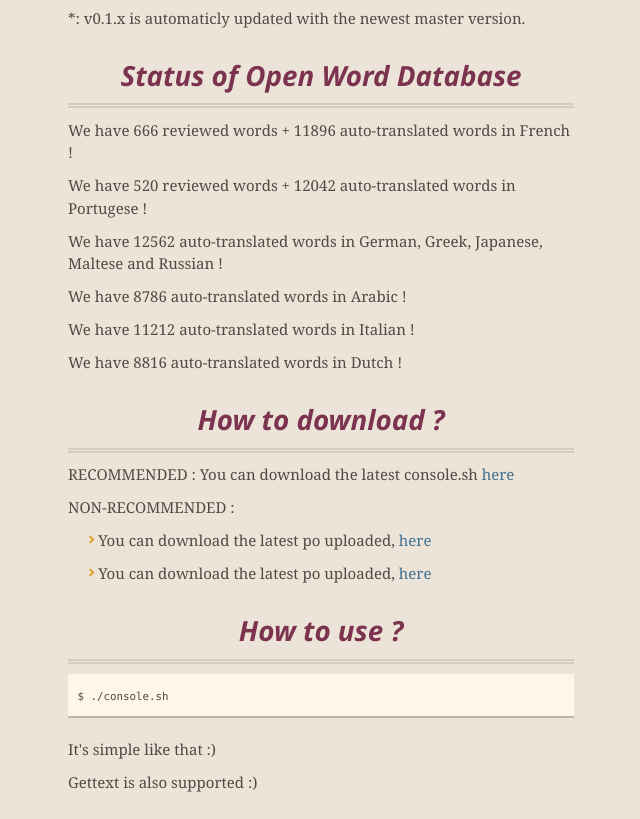
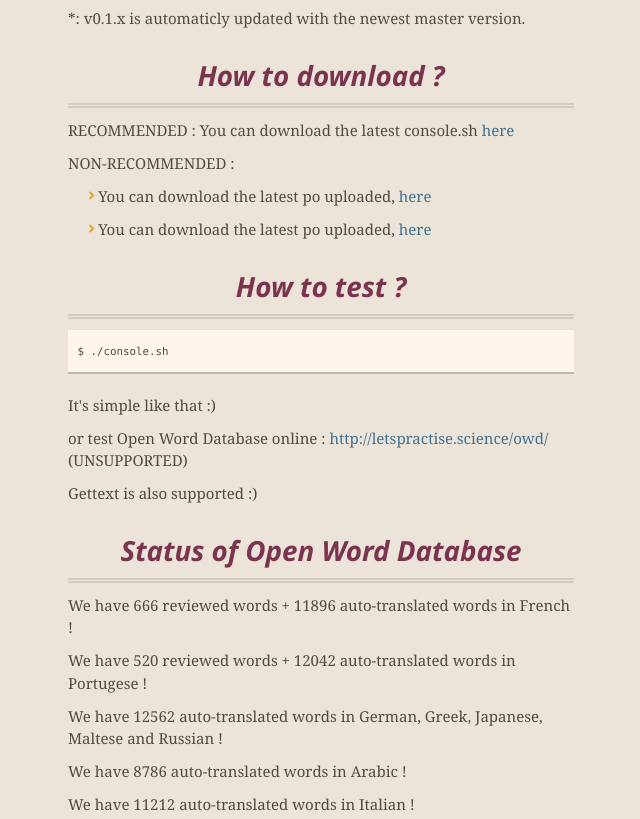
Before and after one commit to ValentinOVD/owd.github.io, a plain HTML site: page index.html in a window 1280 px wide. Shown: the part 1365-2184 px from the top of the page, without its empty margins (319-959 px from the left). Drawn offline with nearby package versions, Linux system fonts and the light colour scheme.

Commit message:
Replace master branch with page content via GitHub

```diff
--- a/index.html
+++ b/index.html
@@ -77,6 +77,30 @@ RR is already available !</p>
 <p>*: v0.1.x is automaticly updated with the newest master version.</p>
 
 <h1>
+<a id="how-to-download-" class="anchor" href="#how-to-download-" aria-hidden="true"><span class="octicon octicon-link"></span></a>How to download ?</h1>
+
+<p>RECOMMENDED : You can download the latest console.sh <a href="https://github.com/ValentinOVD/Open-Word-Database/releases">here</a></p>
+
+<p>NON-RECOMMENDED : </p>
+
+<ul>
+<li><p>You can download the latest po uploaded, <a href="https://github.com/ValentinOVD/Open-Word-Database-m2/archive/master.tar.gz">here</a></p></li>
+<li><p>You can download the latest po uploaded, <a href="https://github.com/ValentinOVD/Open-Word-Database-bin/archive/master.tar.gz">here</a></p></li>
+</ul>
+
+<h1>
+<a id="how-to-test-" class="anchor" href="#how-to-test-" aria-hidden="true"><span class="octicon octicon-link"></span></a>How to test ?</h1>
+
+<pre><code>$ ./console.sh
+</code></pre>
+
+<p>It's simple like that :)</p>
+
+<p>or test Open Word Database online : <a href="http://letspractise.science/owd/">http://letspractise.science/owd/</a> (UNSUPPORTED)</p>
+
+<p>Gettext is also supported :)</p>
+
+<h1>
 <a id="status-of-open-word-database" class="anchor" href="#status-of-open-word-database" aria-hidden="true"><span class="octicon octicon-link"></span></a>Status of Open Word Database</h1>
 
 <p>We have 666 reviewed words + 11896 auto-translated words in French !</p>
@@ -90,28 +114,6 @@ RR is already available !</p>
 <p>We have 11212 auto-translated words in Italian !  </p>
 
 <p>We have 8816 auto-translated words in Dutch !   </p>
-
-<h1>
-<a id="how-to-download-" class="anchor" href="#how-to-download-" aria-hidden="true"><span class="octicon octicon-link"></span></a>How to download ?</h1>
-
-<p>RECOMMENDED : You can download the latest console.sh <a href="https://github.com/ValentinOVD/Open-Word-Database/releases">here</a></p>
-
-<p>NON-RECOMMENDED : </p>
-
-<ul>
-<li><p>You can download the latest po uploaded, <a href="https://github.com/ValentinOVD/Open-Word-Database-m2/archive/master.tar.gz">here</a></p></li>
-<li><p>You can download the latest po uploaded, <a href="https://github.com/ValentinOVD/Open-Word-Database-bin/archive/master.tar.gz">here</a></p></li>
-</ul>
-
-<h1>
-<a id="how-to-use-" class="anchor" href="#how-to-use-" aria-hidden="true"><span class="octicon octicon-link"></span></a>How to use ?</h1>
-
-<pre><code>$ ./console.sh
-</code></pre>
-
-<p>It's simple like that :)</p>
-
-<p>Gettext is also supported :)</p>
 
 <h1>
 <a id="how-to-help-" class="anchor" href="#how-to-help-" aria-hidden="true"><span class="octicon octicon-link"></span></a>How to help ?</h1>
```
Also changed, not shown: params.json (+1 -1 lines).
